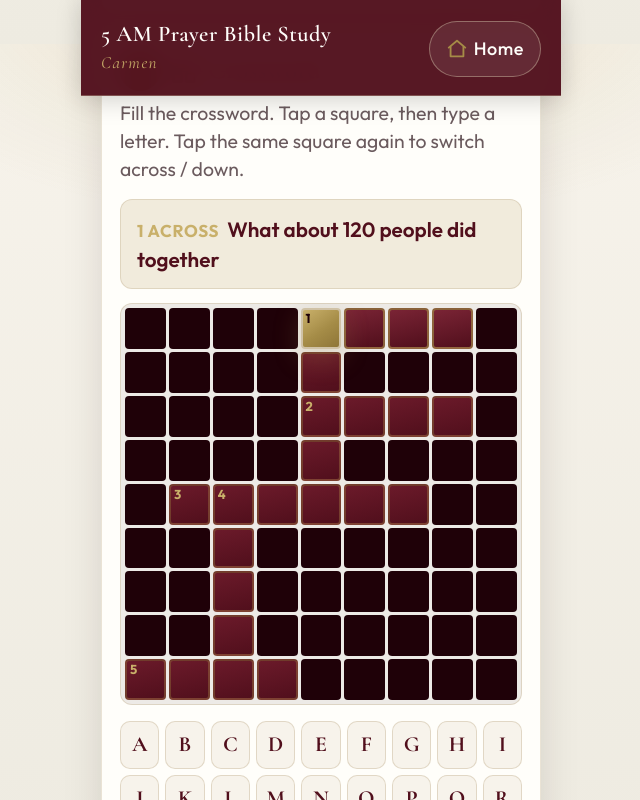
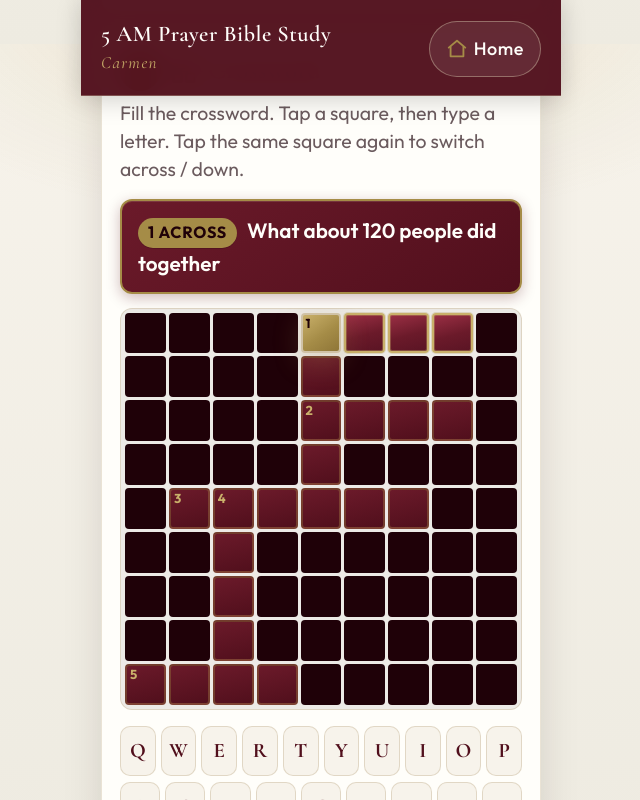
Before and after one commit to mikesilla-KOG/5am-prayer-bible-study, a React (Vite) app: page / in a window 1280 px wide. Both pictures are taken after a click on the button "Start lesson". Shown: the part 3156-3956 px from the top of the page, without its empty margins (319-959 px from the left). Built offline with nearby package versions, Linux system fonts and the light colour scheme.

Commit message:
Improve crossword clue highlighting and switch to QWERTY keyboard
Make active Across/Down clue, banner, and in-word cells unmistakable on the wine/gold theme, and render the on-screen keyboard in standard QWERTY rows with Erase on the bottom.

```diff
--- a/src/App.css
+++ b/src/App.css
@@ -1225,22 +1225,27 @@
   margin: 0 0 14px;
   padding: 14px 16px;
   border-radius: var(--radius-sm);
-  background: var(--gold-soft);
-  border: 1px solid var(--line);
-  color: var(--wine);
+  background: linear-gradient(145deg, #6B1A2A 0%, #510F1C 100%);
+  border: 2px solid var(--gold);
+  color: var(--on-wine);
   font-size: 1.15rem;
   line-height: 1.45;
   font-weight: 600;
+  box-shadow: 0 4px 14px rgba(81, 15, 28, 0.28), inset 0 1px 0 rgba(208, 194, 166, 0.18);
 }
 
 .cw-active-label {
   display: inline-block;
-  margin-right: 8px;
-  color: var(--gold-bright);
-  font-weight: 700;
+  margin-right: 10px;
+  padding: 3px 10px;
+  border-radius: 999px;
+  background: var(--gold);
+  color: var(--wine-deep);
+  font-weight: 800;
   text-transform: uppercase;
-  letter-spacing: 0.04em;
-  font-size: 0.95rem;
+  letter-spacing: 0.05em;
+  font-size: 0.9rem;
+  box-shadow: 0 1px 0 rgba(0, 0, 0, 0.15);
 }
 
 .cw-grid-wrap {
@@ -1296,8 +1301,10 @@
 }
 
 .cw-in-word {
-  background: linear-gradient(165deg, #7A2435 0%, #510F1C 100%);
-  border-color: rgba(165, 140, 71, 0.65);
+  background: linear-gradient(165deg, #9A2F44 0%, #6B1A2A 55%, #5A1424 100%);
+  border-color: var(--gold-bright);
+  border-width: 2px;
+  box-shadow: inset 0 0 0 1px rgba(201, 176, 106, 0.35), 0 0 0 1px rgba(165, 140, 71, 0.25);
 }
 
 .cw-selected {
@@ -1367,22 +1374,37 @@
 }
 
 .cw-keyboard {
-  display: grid;
-  grid-template-columns: repeat(7, minmax(0, 1fr));
+  display: flex;
+  flex-direction: column;
   gap: 6px;
   margin: 0 0 14px;
+  width: 100%;
+  max-width: 520px;
+  margin-left: auto;
+  margin-right: auto;
+}
+
+.cw-kb-row {
+  display: flex;
+  justify-content: center;
+  gap: 5px;
+  width: 100%;
 }
 
 .cw-key {
+  flex: 1 1 0;
+  min-width: 0;
   min-height: 48px;
+  max-width: 48px;
   border-radius: 10px;
   background: var(--cream);
   border: 1px solid var(--line);
   color: var(--wine);
   font-family: var(--font-serif);
-  font-size: 1.2rem;
+  font-size: 1.15rem;
   font-weight: 700;
   -webkit-tap-highlight-color: transparent;
+  padding: 0;
 }
 
 .cw-key:hover:not(:disabled),
@@ -1402,9 +1424,11 @@
 }
 
 .cw-key-wide {
-  grid-column: span 2;
+  flex: 1.6 1 0;
+  max-width: 88px;
   font-family: var(--font-sans);
-  font-size: 1rem;
+  font-size: 0.95rem;
+  letter-spacing: 0.02em;
 }
 
 .cw-status {
@@ -1476,10 +1500,19 @@
 }
 
 .cw-clue-btn.active {
-  border-color: var(--gold);
-  background: var(--gold-soft);
-  color: var(--wine);
-  box-shadow: inset 0 0 0 1px rgba(165, 140, 71, 0.35);
+  border-color: var(--gold-champagne);
+  border-width: 3px;
+  background: linear-gradient(145deg, #6B1A2A 0%, #510F1C 100%);
+  color: #F7F0E4;
+  box-shadow: 0 4px 12px rgba(81, 15, 28, 0.3), inset 0 1px 0 rgba(208, 194, 166, 0.2);
+}
+
+.cw-clue-btn.active .cw-clue-num {
+  color: var(--gold-champagne);
+}
+
+.cw-clue-btn.active .cw-clue-check {
+  color: var(--gold-bright);
 }
 
 .cw-clue-btn.solved {
@@ -1493,9 +1526,16 @@
 }
 
 .cw-clue-btn.solved.active {
-  border-color: var(--gold);
-  background: rgba(27, 122, 74, 0.16);
-  color: #145C38;
+  border-color: var(--gold-champagne);
+  border-width: 3px;
+  background: linear-gradient(145deg, #1B7A4A 0%, #145C38 100%);
+  color: #F7F0E4;
+  box-shadow: 0 4px 12px rgba(27, 122, 74, 0.28), inset 0 1px 0 rgba(247, 240, 228, 0.15);
+}
+
+.cw-clue-btn.solved.active .cw-clue-num,
+.cw-clue-btn.solved.active .cw-clue-check {
+  color: #E8D5A3;
 }
 
 .cw-clue-check {
@@ -1522,15 +1562,30 @@
     gap: 16px;
   }
 
-  .cw-keyboard {
-    grid-template-columns: repeat(9, minmax(0, 1fr));
+  .cw-key {
+    max-width: 52px;
+    min-height: 50px;
   }
+
+  .cw-key-wide {
+    max-width: 96px;
+  }
 }
 
 @media (max-width: 380px) {
+  .cw-kb-row {
+    gap: 4px;
+  }
+
   .cw-key {
     min-height: 44px;
-    font-size: 1.05rem;
+    font-size: 1.02rem;
+    max-width: 42px;
+  }
+
+  .cw-key-wide {
+    max-width: 72px;
+    font-size: 0.85rem;
   }
 
   .cw-char {
--- a/src/components/Crossword.tsx
+++ b/src/components/Crossword.tsx
@@ -59,7 +59,11 @@ function findEntriesAt(
   )
 }
 
-const LETTERS = 'ABCDEFGHIJKLMNOPQRSTUVWXYZ'.split('')
+const KB_ROWS: string[][] = [
+  ['Q', 'W', 'E', 'R', 'T', 'Y', 'U', 'I', 'O', 'P'],
+  ['A', 'S', 'D', 'F', 'G', 'H', 'J', 'K', 'L'],
+  ['Z', 'X', 'C', 'V', 'B', 'N', 'M'],
+]
 
 export function Crossword({ puzzle, lessonId, stepNumber = 5 }: CrosswordProps) {
   const cellMap = useMemo(() => buildCellMap(puzzle), [puzzle])
@@ -374,7 +378,9 @@ export function Crossword({ puzzle, lessonId, stepNumber = 5 }: CrosswordProps)
       </div>
 
       <div className="cw-keyboard" aria-label="Letter keyboard">
-        {LETTERS.map((letter) => (
+        {KB_ROWS.map((row, rowIdx) => (
+          <div key={rowIdx} className="cw-kb-row">
+            {row.map((letter) => (
               <button
                 key={letter}
                 type="button"
@@ -385,9 +391,18 @@ export function Crossword({ puzzle, lessonId, stepNumber = 5 }: CrosswordProps)
                 {letter}
               </button>
             ))}
-        <button type="button" className="cw-key cw-key-wide" onClick={backspace} disabled={!selected}>
+            {rowIdx === 2 ? (
+              <button
+                type="button"
+                className="cw-key cw-key-wide"
+                onClick={backspace}
+                disabled={!selected}
+              >
                 Erase
               </button>
+            ) : null}
+          </div>
+        ))}
       </div>
 
       <div className="puzzle-actions">
```
Lines whose indentation alone changed are shown as unchanged.
